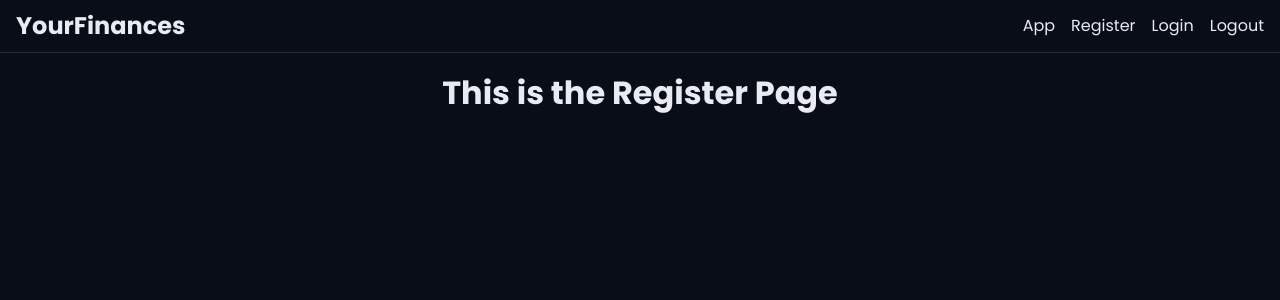
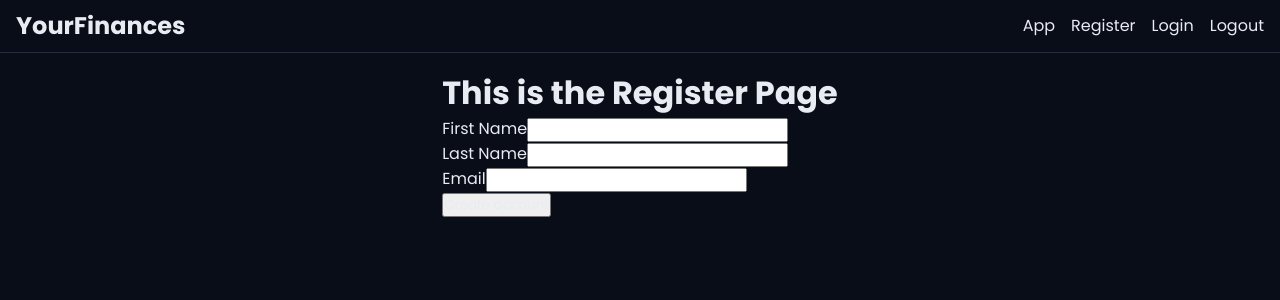
Before and after one commit to jonmico/your-finances, a React (Vite) app in the folder client/: page /register in a window 1280 px wide. Shown: the top 300 px of the page. Built offline with nearby package versions, Linux system fonts and the light colour scheme.

Commit message:
Set up register page a little bit.

```diff
--- a/client/src/pages/register.tsx
+++ b/client/src/pages/register.tsx
@@ -1,7 +1,83 @@
+import { useState } from 'react';
+import { apiCreateUser } from '../services/user-api';
+
 export default function Register() {
+  const [firstName, setFirstName] = useState('');
+  const [lastName, setLastName] = useState('');
+  const [email, setEmail] = useState('');
+  const [error, setError] = useState('');
+  const [isLoading, setIsLoading] = useState(false);
+
+  const [user, setUser] = useState<{
+    firstName: string;
+    lastName: string;
+    email: string;
+  } | null>(null);
+
+  const [userCreated, setUserCreated] = useState(false);
+
+  async function handleSubmit(evt: React.FormEvent<HTMLFormElement>) {
+    evt.preventDefault();
+    setIsLoading(true);
+    const { data, error } = await apiCreateUser(firstName, lastName, email);
+    setIsLoading(false);
+
+    if (error) {
+      setError(error);
+      return;
+    }
+
+    if (data) {
+      setUser(data.user);
+      setUserCreated(data.userCreated);
+    }
+  }
+
+  if (isLoading) {
+    return <div>Creating account...</div>;
+  }
+
   return (
     <div>
       <h1>This is the Register Page</h1>
+      {error && <div>{error}</div>}
+      {userCreated && <div>User Created!: {user?.email}</div>}
+      <form onSubmit={handleSubmit}>
+        <div>
+          <label htmlFor='firstName'>First Name</label>
+          <input
+            type='text'
+            id={'firstName'}
+            name={'firstName'}
+            value={firstName}
+            onChange={(evt) => setFirstName(evt.target.value)}
+            required
+          />
+        </div>
+        <div>
+          <label htmlFor='lastName'>Last Name</label>
+          <input
+            type='text'
+            id={'lastName'}
+            name={'lastName'}
+            value={lastName}
+            onChange={(evt) => setLastName(evt.target.value)}
+            required
+          />
+        </div>
+        <div>
+          <label htmlFor='email'>Email</label>
+          <input
+            type='email'
+            id={'email'}
+            name={'email'}
+            value={email}
+            onChange={(evt) => setEmail(evt.target.value)}
+            required
+          />
+        </div>
+        <button>Create account</button>
+      </form>
     </div>
   );
 }
--- a/client/src/services/user-api.ts
+++ b/client/src/services/user-api.ts
@@ -28,9 +28,16 @@ export async function apiCreateUser(
     user: User;
     userCreated: boolean;
   }>(() =>
-    fetch('http://localhost:3000/api/user/', {
+    fetch('http://localhost:3000/api/user', {
       method: 'POST',
-      body: JSON.stringify({ firstName, lastName, email }),
+      headers: {
+        'Content-Type': 'application/json',
+      },
+      body: JSON.stringify({
+        firstName,
+        lastName,
+        email,
+      }),
     })
   );
 
```
Also changed, not shown: 1 other file (tests, documents, lock files or other folders).
